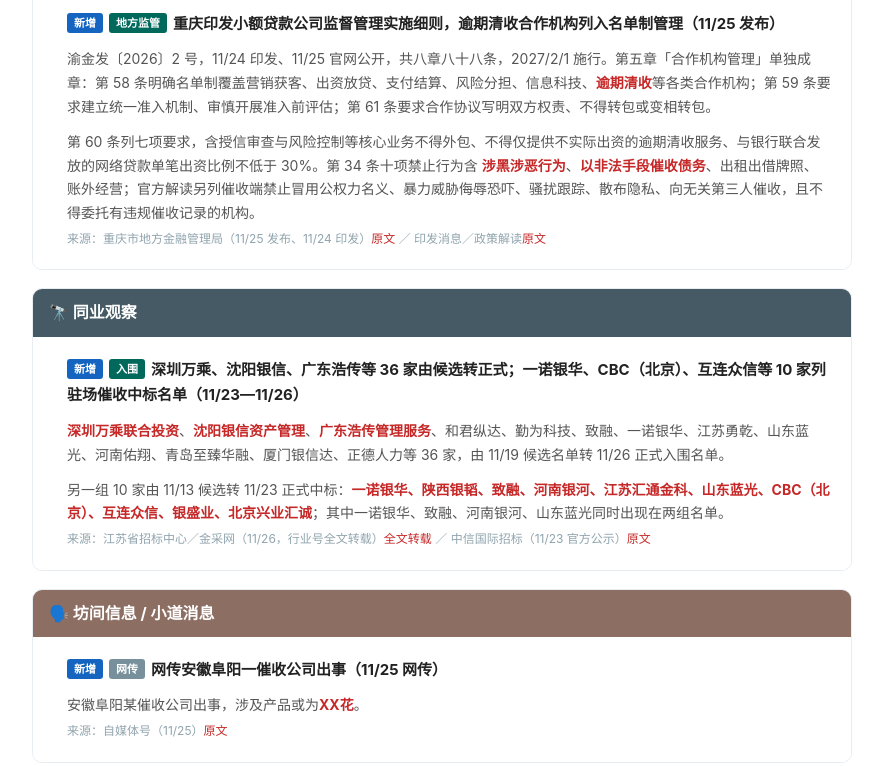
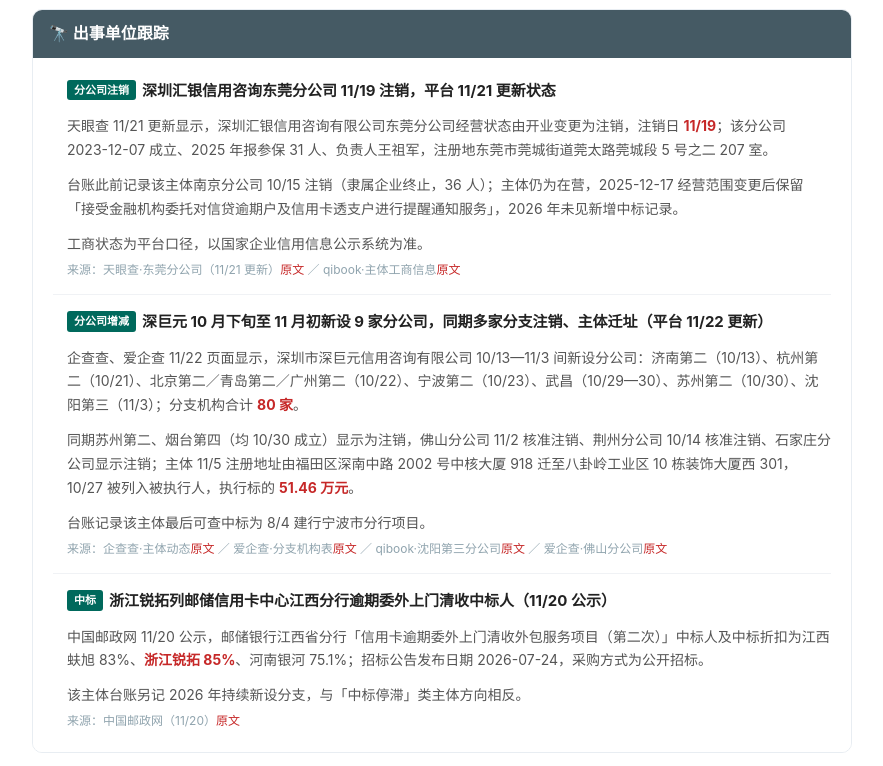
Before and after one commit to shirleyxue07/saochu-daily, a plain HTML site: page 2026-11-26.html in a window 1280 px wide. Shown: the part 1355-2121 px from the top of the page, without its empty margins (198-1081 px from the left). Drawn offline with Linux system fonts and the light colour scheme.

Commit message:
日报 2026-11-26 口径调整：个贷不良/泛同业中标撤下，同业观察改出事单位跟踪 · 2026-11-26.html

```diff
--- a/2026-11-26.html
+++ b/2026-11-26.html
@@ -65,11 +65,6 @@ body{font-family:-apple-system,BlinkMacSystemFont,"PingFang SC","Microsoft YaHei
     </div>
 
     <div class="item">
-      <div class="i-title"><span class="tag-new">新增</span><span class="tag-in">不良处置</span>11 月以来银行在银登中心集中挂牌个贷不良资产包，农商行二次挂牌增多（11/25 发布）</div>
-      <div class="i-content"><div class="pblock">11 月以来国有大行各地分行与中小银行密集在银登中心挂牌个贷不良。11/24 工商银行山西省分行挂出 2026 年第 1 期个人信用类不良（个人消费贷款），未偿本息 <strong style="color:#c62828">2935.89 万元</strong>；11/19 农业银行安徽、江苏、广东、贵州四家分行同日发布信用卡债权批量转让公告。</div><div class="pblock">农商行处置节奏加快且多为二次挂牌：江门农商行 11/5 重新挂牌 <strong style="color:#c62828">6120 户 8604 笔</strong>、未偿本息 <strong style="color:#c62828">12 亿元</strong>，加权平均逾期 4205 天，较 8/13 首挂减少 18 笔；广州农商行 11/9 四期信用卡不良合计 <strong style="color:#c62828">53.31 亿元</strong>。</div><div class="pblock">银登网 11/24 工商银行河南省分行第 1 期招商公告列 617 户 1083 笔、债权金额 7834.50 万元、加权平均逾期 314.74 天；公告写明受让方须具备对个人债权较完备的<strong style="color:#c62828">催收、投诉处理及征信报送制度</strong>。</div></div>
-      <div class="i-src">来源：中国金融新闻网／金融时报（11/25，记者张冰洁）<a href="https://news.qq.com/rain/a/20261125A07TEH00" target="_blank">原文</a> ／ 银登中心（11/24 招商公告）<a href="https://www.yindeng.com.cn/ywzq/ywzq_bldkzr/bldkzr_zczszq/202611/t20261124_855599143.html" target="_blank">原文</a></div>
-    </div>
-    <div class="item">
       <div class="i-title"><span class="tag-new">新增</span><span class="tag-in">获客异动</span>网络营销办法落地两个月，贷款中介转熟人私域接单、AI 外呼与短信回流（11/26 发布）</div>
       <div class="i-content"><div class="pblock">9/30《金融产品网络营销管理办法》落地后，公域「包下款、低息秒批」话术退场，中介改称「融资顾问」「资金规划师」，转到熟人私域、线下圈层私下接单；仍有部分中介用 <strong style="color:#c62828">AI 外呼、短信、电销</strong> 触达客户，物料直接标注合作银行、100 万元额度、年化 2.16%—3.6%。</div><div class="pblock">主推标的收窄到银行信用贷。中介内部按查询次数容忍度、负债门槛、审批自动化程度整理「好批清单」筛客；同类客户进件批贷率由 70%—80% 降至 <strong style="color:#c62828">30%—40%</strong>。服务费普遍 2%—5%，疑难单 8%—10%，另叠渠道费、加急费；报道提到个别团队放款到账即抽成 40%。</div></div>
       <div class="i-src">来源：北京商报（11/26）<a href="https://www.bbtnews.com.cn/2026/1126/612322.shtml" target="_blank">原文</a></div>
@@ -96,13 +91,22 @@ body{font-family:-apple-system,BlinkMacSystemFont,"PingFang SC","Microsoft YaHei
 </div>
 
 <div class="section">
-
-  <div class="section-title peer">🔭 同业观察</div>
+  <div class="section-title peer">🔭 出事单位跟踪</div>
   <div class="section-body">
     <div class="item">
-      <div class="i-title"><span class="tag-new">新增</span><span class="tag-in">入围</span>深圳万乘、沈阳银信、广东浩传等 36 家由候选转正式；一诺银华、CBC（北京）、互连众信等 10 家列驻场催收中标名单（11/23—11/26）</div>
-      <div class="i-content"><div class="pblock"><strong style="color:#c62828">深圳万乘联合投资</strong>、<strong style="color:#c62828">沈阳银信资产管理</strong>、<strong style="color:#c62828">广东浩传管理服务</strong>、和君纵达、勤为科技、致融、一诺银华、江苏勇乾、山东蓝光、河南佑翔、青岛至臻华融、厦门银信达、正德人力等 36 家，由 11/19 候选名单转 11/26 正式入围名单。</div><div class="pblock">另一组 10 家由 11/13 候选转 11/23 正式中标：<strong style="color:#c62828">一诺银华、陕西银韬、致融、河南银河、江苏汇通金科、山东蓝光、CBC（北京）、互连众信、银盛业、北京兴业汇诚</strong>；其中一诺银华、致融、河南银河、山东蓝光同时出现在两组名单。</div></div>
-      <div class="i-src">来源：江苏省招标中心／金采网（11/26，行业号全文转载）<a href="http://mp.weixin.qq.com/s?__biz=Mzk0NzMzNzYxMw==&mid=2247487073&idx=1&sn=e233bd6cdd2e8af80210a16dca4e9860" target="_blank">全文转载</a> ／ 中信国际招标（11/23 官方公示）<a href="https://www.bidding.citic/jfwzb/27712.jhtml" target="_blank">原文</a></div>
+      <div class="i-title"><span class="tag-in">分公司注销</span>深圳汇银信用咨询东莞分公司 11/19 注销，平台 11/21 更新状态</div>
+      <div class="i-content"><div class="pblock">天眼查 11/21 更新显示，深圳汇银信用咨询有限公司东莞分公司经营状态由开业变更为注销，注销日 <strong style="color:#c62828">11/19</strong>；该分公司 2023-12-07 成立、2025 年报参保 31 人、负责人王祖军，注册地东莞市莞城街道莞太路莞城段 5 号之二 207 室。</div><div class="pblock">台账此前记录该主体南京分公司 10/15 注销（隶属企业终止，36 人）；主体仍为在营，2025-12-17 经营范围变更后保留「接受金融机构委托对信贷逾期户及信用卡透支户进行提醒通知服务」，2026 年未见新增中标记录。</div><div class="pblock">工商状态为平台口径，以国家企业信用信息公示系统为准。</div></div>
+      <div class="i-src">来源：天眼查·东莞分公司（11/21 更新）<a href="https://www.tianyancha.com/company/6680490559/past" target="_blank">原文</a> ／ qibook·主体工商信息<a href="https://www.qibook.com/company-wiki-s/shenzhenhuiyinxinyongzixunyouxiangongsi-c1b8c0fa.html?s=t" target="_blank">原文</a></div>
+    </div>
+    <div class="item">
+      <div class="i-title"><span class="tag-in">分公司增减</span>深巨元 10 月下旬至 11 月初新设 9 家分公司，同期多家分支注销、主体迁址（平台 11/22 更新）</div>
+      <div class="i-content"><div class="pblock">企查查、爱企查 11/22 页面显示，深圳市深巨元信用咨询有限公司 10/13—11/3 间新设分公司：济南第二（10/13）、杭州第二（10/21）、北京第二／青岛第二／广州第二（10/22）、宁波第二（10/23）、武昌（10/29—30）、苏州第二（10/30）、沈阳第三（11/3）；分支机构合计 <strong style="color:#c62828">80 家</strong>。</div><div class="pblock">同期苏州第二、烟台第四（均 10/30 成立）显示为注销，佛山分公司 11/2 核准注销、荆州分公司 10/14 核准注销、石家庄分公司显示注销；主体 11/5 注册地址由福田区深南中路 2002 号中核大厦 918 迁至八卦岭工业区 10 栋装饰大厦西 301，10/27 被列入被执行人，执行标的 <strong style="color:#c62828">51.46 万元</strong>。</div><div class="pblock">台账记录该主体最后可查中标为 8/4 建行宁波市分行项目。</div></div>
+      <div class="i-src">来源：企查查·主体动态<a href="https://www.qcc.com/cpartner/0fa49ae8f5b2f5e255098ae47ae984b3" target="_blank">原文</a> ／ 爱企查·分支机构表<a href="https://aiqicha.baidu.com/detail/compinfo?pid=31660183599015&subtab=annual" target="_blank">原文</a> ／ qibook·沈阳第三分公司<a href="https://www.qibook.com/company-wiki-s/shenzhenshishenjuyuanxinyongzixunyouxiangongsishenyangdisanfengongsi-375299b2.html?s=t" target="_blank">原文</a> ／ 爱企查·佛山分公司<a href="https://aiqicha.baidu.com/company_detail_28021895326710" target="_blank">原文</a></div>
+    </div>
+    <div class="item">
+      <div class="i-title"><span class="tag-in">中标</span>浙江锐拓列邮储信用卡中心江西分行逾期委外上门清收中标人（11/20 公示）</div>
+      <div class="i-content"><div class="pblock">中国邮政网 11/20 公示，邮储银行江西省分行「信用卡逾期委外上门清收外包服务项目（第二次）」中标人及中标折扣为江西蚨旭 83%、<strong style="color:#c62828">浙江锐拓 85%</strong>、河南银河 75.1%；招标公告发布日期 2026-07-24，采购方式为公开招标。</div><div class="pblock">该主体台账另记 2026 年持续新设分支，与「中标停滞」类主体方向相反。</div></div>
+      <div class="i-src">来源：中国邮政网（11/20）<a href="https://www.chinapost.com.cn/cn/report/2611/5398-1.htm" target="_blank">原文</a></div>
     </div>
   </div>
 </div>
```
